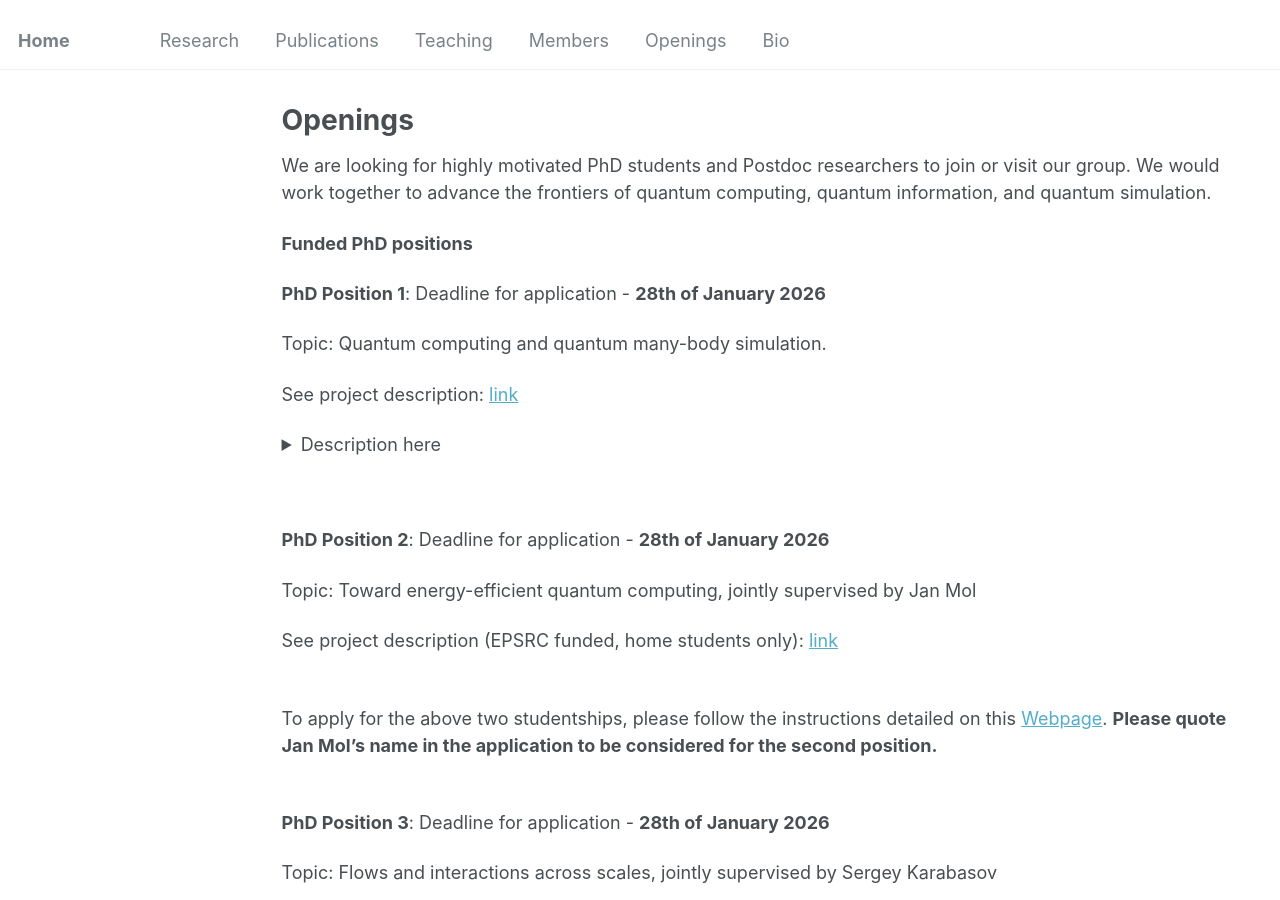
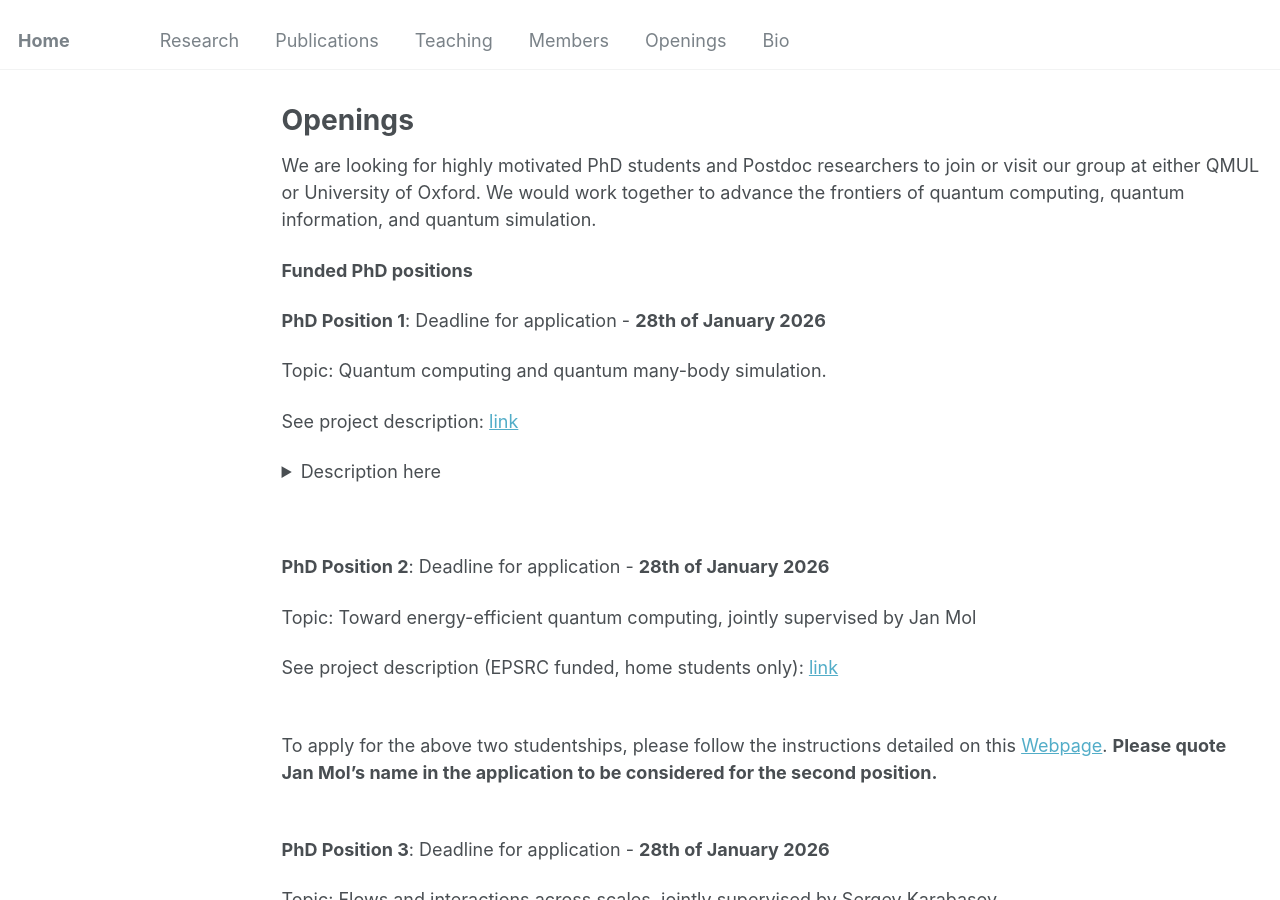
Before and after one commit to jinzhao-sun/jinzhao-sun.github.io, a Jekyll site: the page built from _pages/openings.md, in a window 1280 px wide and 900 px high. Built offline with Jekyll 4.4.1, drawn with Linux system fonts in a browser that asks for light colours.

Commit message:
Update openings.md

```diff
--- a/_pages/openings.md
+++ b/_pages/openings.md
@@ -5,7 +5,7 @@ permalink: /openings/
 author_profile: false
 ---
 
-We are looking for highly motivated PhD students and Postdoc researchers to join or visit our group. We would work together to advance the frontiers of quantum computing, quantum information, and quantum simulation.
+We are looking for highly motivated PhD students and Postdoc researchers to join or visit our group at either QMUL or University of Oxford. We would work together to advance the frontiers of quantum computing, quantum information, and quantum simulation.
 
 
 **Funded PhD positions**
```
